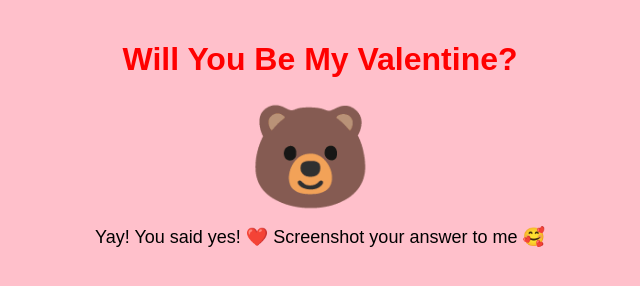
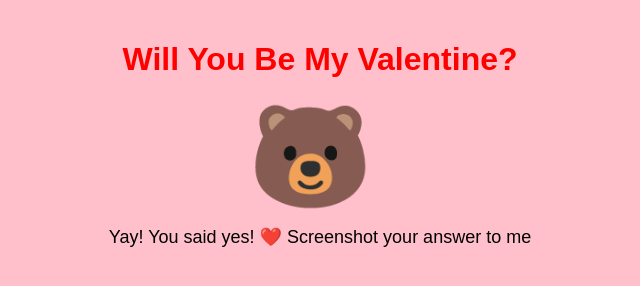
Before and after one commit to nezukogrey/nezukogrey.github.io, a plain HTML site: page index.html in a window 1280 px wide. Both pictures are taken after a click on the button "Yes". Shown: the whole page, without its empty margins (320-960 px from the left). Drawn offline with Linux system fonts and the light colour scheme.

Commit message:
Update index.html

```diff
--- a/index.html
+++ b/index.html
@@ -126,7 +126,7 @@
         });
 
         yesButton.addEventListener('click', () => {
-            comment.textContent = "Yay! You said yes! ❤️ Screenshot your answer to me 🥰";
+            comment.textContent = "Yay! You said yes! ❤️ Screenshot your answer to me";
             yesButton.classList.add("hidden");
             noButton.classList.add("hidden");
 
```
